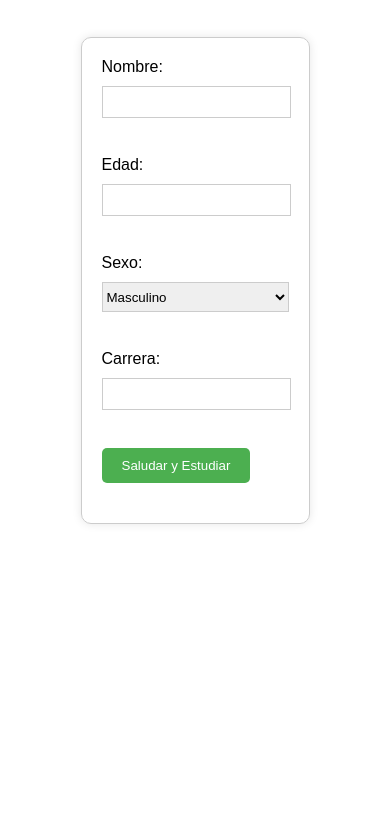
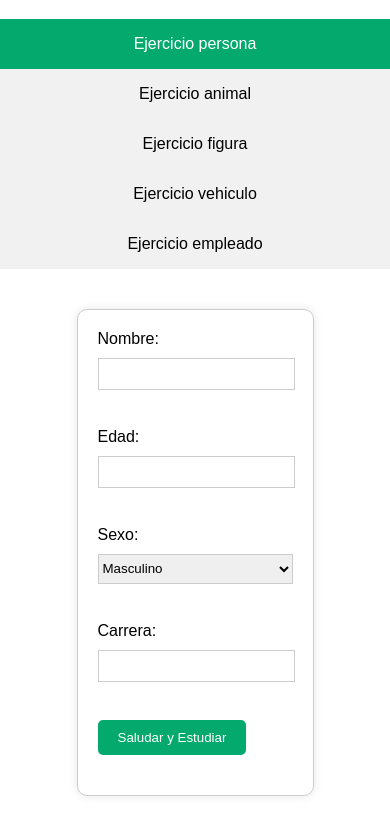
Before and after one commit to ealexandergarcia/talleresBasicosPoo, a plain HTML site: page index.html in a window 390 px wide. Shown: the part 61-896 px from the top of the page. Before the commit the page ends 844 px from the top, so only its background shows below. Drawn offline with Linux system fonts and the light colour scheme.

Commit message:
feat: :sparkles: creacion de sidebar para division de ejercicios

```diff
--- a/css/style.css
+++ b/css/style.css
@@ -1,5 +1,6 @@
 body {
   font-family: Arial, sans-serif;
+  margin: 0;
 }
 
 h1 {
@@ -30,7 +31,7 @@ select {
 }
 
 #btn-saludar {
-  background-color: #4caf50;
+  background-color: #04AA6D;
   color: #fff;
   padding: 10px 20px;
   border: none;
@@ -48,3 +49,52 @@ select {
   font-weight: bold;
   color: #00698f;
 }
+
+.sidebar {
+  margin: 0;
+  padding: 0;
+  width: 200px;
+  background-color: #f1f1f1;
+  position: fixed;
+  height: 100%;
+  overflow: auto;
+}
+
+.sidebar a {
+  display: block;
+  color: black;
+  padding: 16px;
+  text-decoration: none;
+}
+
+.sidebar a.active {
+  background-color: #04AA6D;
+  color: white;
+}
+
+.sidebar a:hover:not(.active) {
+  background-color: #555;
+  color: white;
+}
+
+div.content {
+  margin-left: 200px;
+  padding: 1px 16px;
+  height: 1000px;
+}
+
+@media screen and (max-width: 700px) {
+  .sidebar {
+    width: 100%;
+    height: auto;
+    position: relative;
+  }
+  .sidebar a {float: left;}
+  div.content {margin-left: 0;}
+}
+
+@media screen and (max-width: 400px) {
+  .sidebar a {
+    text-align: center;
+    float: none;
+  }}
--- a/index.html
+++ b/index.html
@@ -9,6 +9,13 @@
   </head>
   <body>
     <h1>Clase Persona</h1>
+    <div class="sidebar">
+      <a class="active" href="#">Ejercicio persona</a>
+      <a href="#">Ejercicio animal</a>
+      <a href="#">Ejercicio figura</a>
+      <a href="#">Ejercicio vehiculo</a>
+      <a href="#">Ejercicio empleado</a>
+    </div>
     <form id="formulario">
       <label for="nombre">Nombre:</label>
       <input type="text" id="nombre" name="nombre" /><br /><br />
@@ -25,5 +32,6 @@
       <div id="saludo"></div>
       <div id="estudios"></div>
     </form>
+
   </body>
 </html>
```
